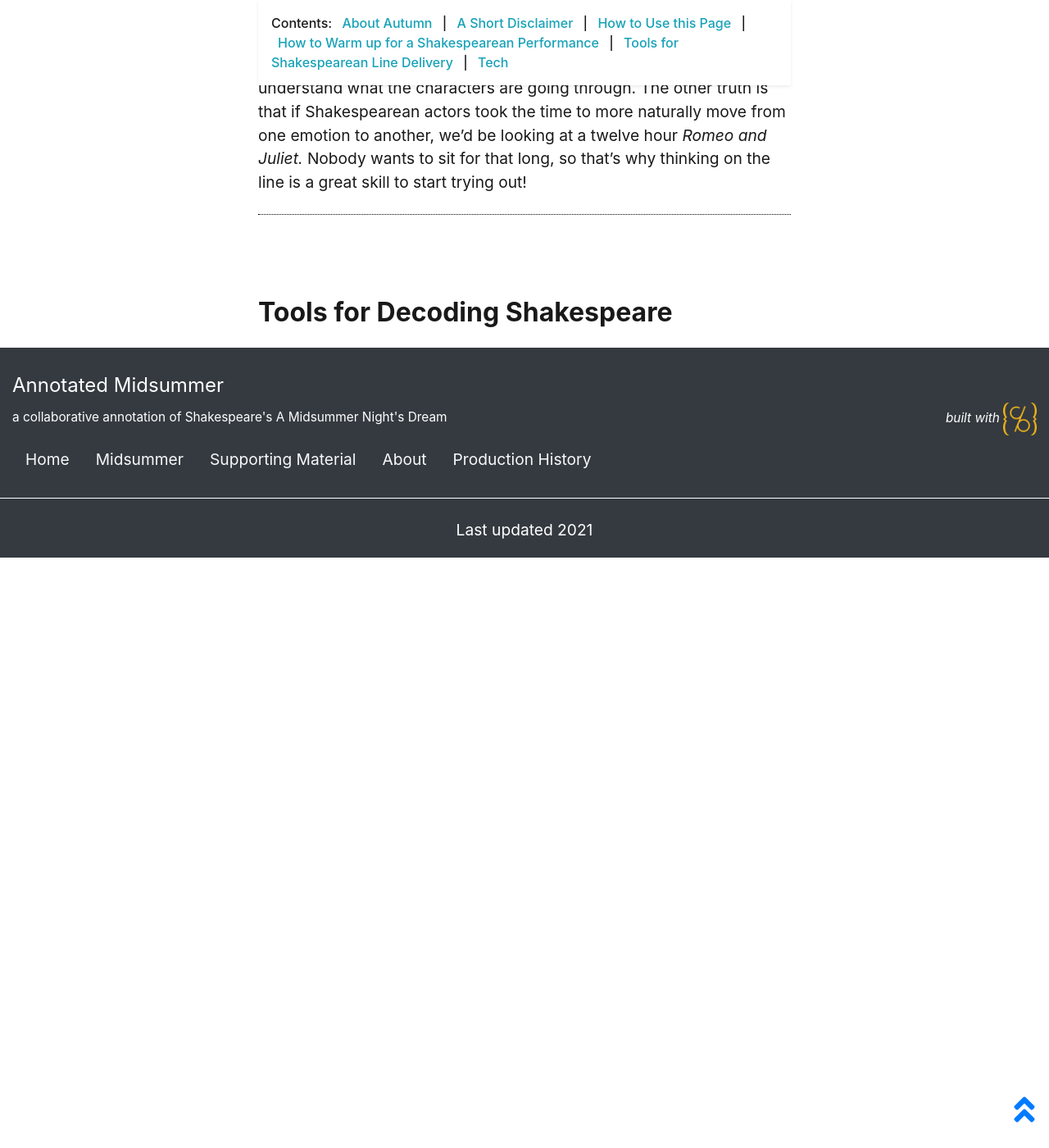
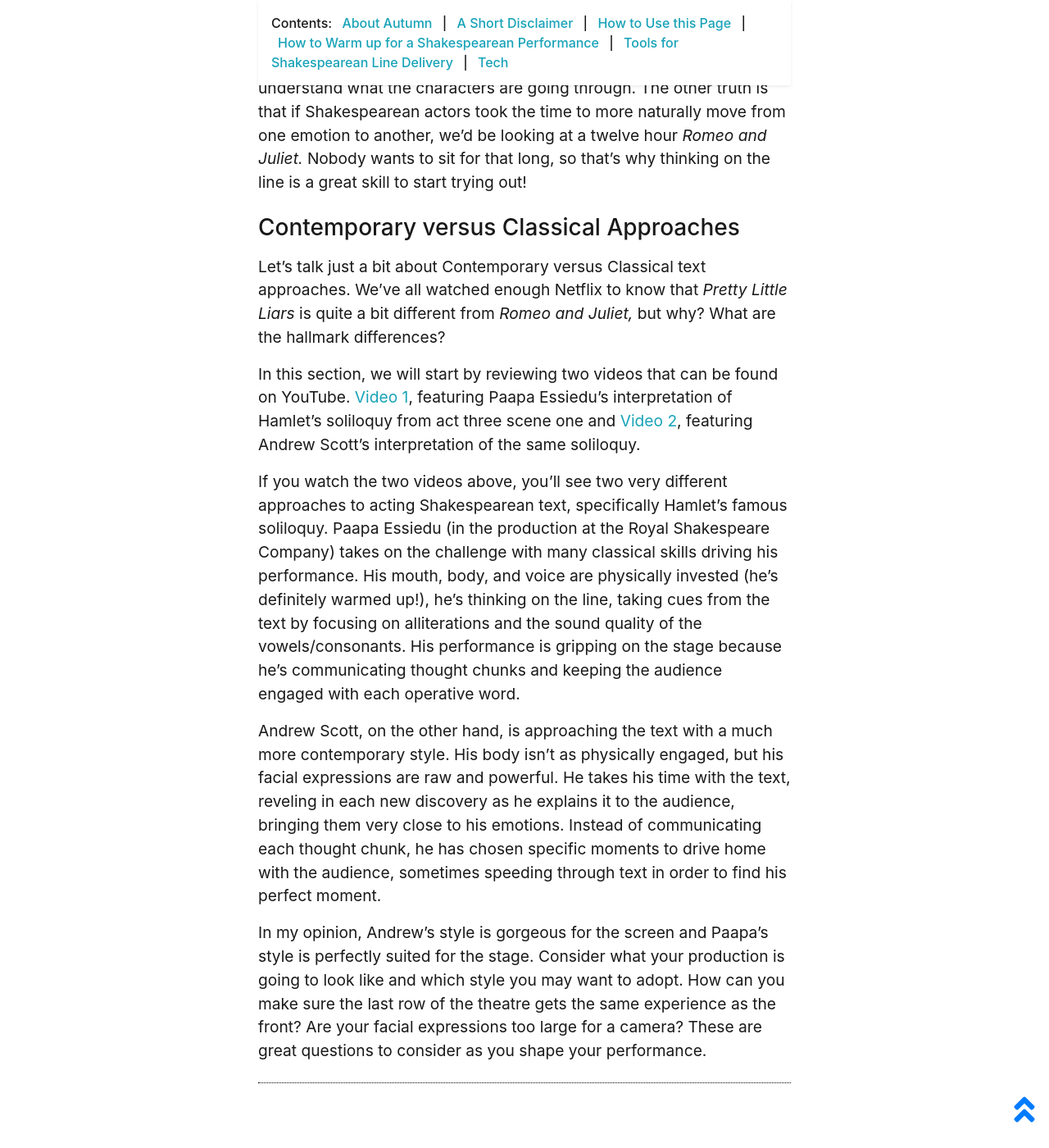
Before and after one commit to thecdil/dramaturgy, a Jekyll site: the page built from pages/acting.md, in a window 1280 px wide and 1400 px high, scrolled down 7773 px. Shown: the whole window at 82% size. Built offline with Jekyll 4.4.1, drawn with Linux system fonts in a browser that asks for light colours; before the commit the page ends 8453 px from its top, so only the background shows below that.

Commit message:
Update acting.md
added section on classical vs. contemporary approaches

```diff
--- a/pages/acting.md
+++ b/pages/acting.md
@@ -140,6 +140,17 @@ Instead of letting the lightbulb moments or motivation happen when it is quiet o
 
 Here’s why it’s so hard for contemporary actors to embrace this style of acting: it doesn’t feel natural! We’ve been taught to experience emotion and then let the audience see what we’re feeling. There are so many powerful moments in contemporary drama where text is unnecessary: we completely understand the character without them having to use words. If possible, try to think of Shakespearean acting as the *opposite* of that. We have to have the words to know what the character is feeling, and it’s only by using the words that the audience can fully understand what the characters are going through. The other truth is that if Shakespearean actors took the time to more naturally move from one emotion to another, we’d be looking at a twelve hour *Romeo and Juliet.* Nobody wants to sit for that long, so that’s why thinking on the line is a great skill to start trying out!
 
+### Contemporary versus Classical Approaches
+
+Let’s talk just a bit about Contemporary versus Classical text approaches. We’ve all watched enough Netflix to know that *Pretty Little Liars* is quite a bit different from *Romeo and Juliet,* but why? What are the hallmark differences?
+
+In this section, we will start by reviewing two videos that can be found on YouTube. [Video 1](https://www.youtube.com/watch?v=--tWffBTyqM), featuring Paapa Essiedu's interpretation of Hamlet's soliloquy from act three scene one and [Video 2](https://www.youtube.com/watch?v=q6CLdCl9TB0), featuring Andrew Scott's interpretation of the same soliloquy.
+
+If you watch the two videos above, you’ll see two very different approaches to acting Shakespearean text, specifically Hamlet’s famous soliloquy. Paapa Essiedu (in the production at the Royal Shakespeare Company) takes on the challenge with many classical skills driving his performance. His mouth, body, and voice are physically invested (he’s definitely warmed up!), he’s thinking on the line, taking cues from the text by focusing on alliterations and the sound quality of the vowels/consonants. His performance is gripping on the stage because he’s communicating thought chunks and keeping the audience engaged with each operative word.
+
+Andrew Scott, on the other hand, is approaching the text with a much more contemporary style. His body isn’t as physically engaged, but his facial expressions are raw and powerful. He takes his time with the text, reveling in each new discovery as he explains it to the audience, bringing them very close to his emotions. Instead of communicating each thought chunk, he has chosen specific moments to drive home with the audience, sometimes speeding through text in order to find his perfect moment.
+
+In my opinion, Andrew’s style is gorgeous for the screen and Paapa’s style is perfectly suited for the stage. Consider what your production is going to look like and which style you may want to adopt. How can you make sure the last row of the theatre gets the same experience as the front? Are your facial expressions too large for a camera? These are great questions to consider as you shape your performance.
 
 
 ## Tools for Decoding Shakespeare
```
